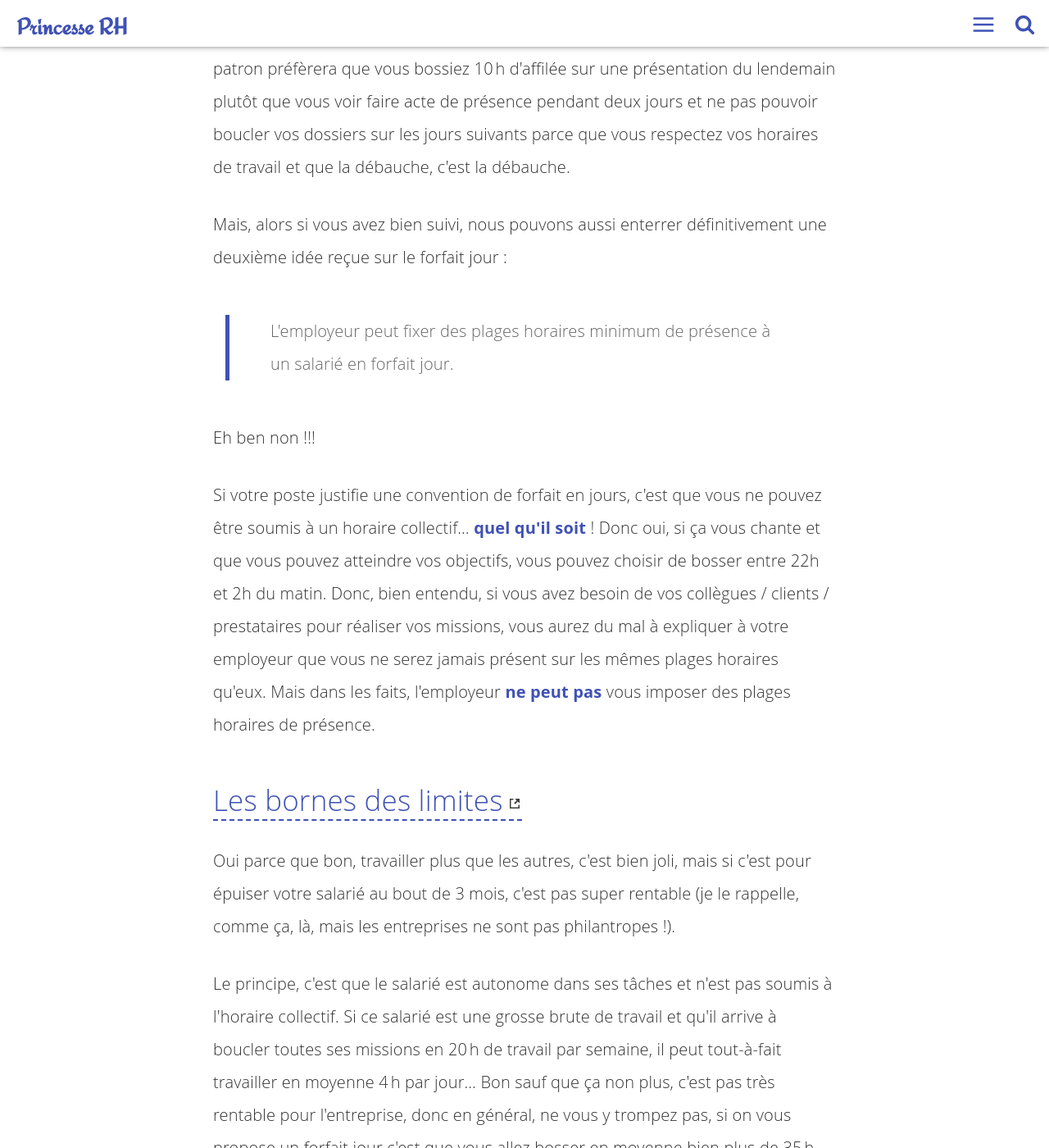
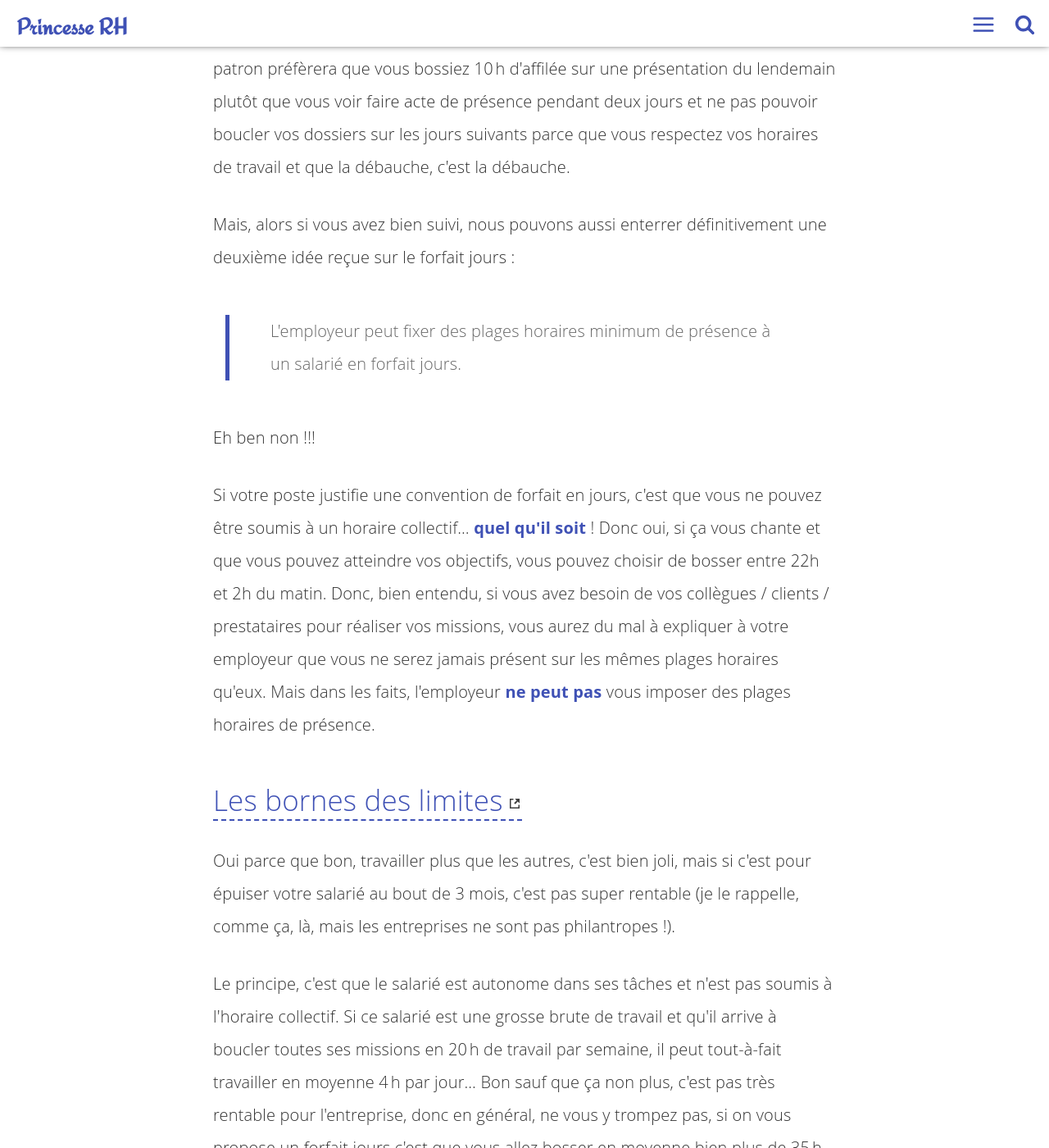
Before and after one commit to Libelilou/libelilou.github.io, a Jekyll site: the page built from _posts/rh/2017-05-08-forfait-jours.md, in a window 1280 px wide and 1400 px high, scrolled down 4324 px. Shown: the whole window at 82% size. Built offline with Jekyll 4.4.1, drawn with Linux system fonts in a browser that asks for light colours; comment, search, counter and statistics services are not loaded; some of the changed text lies outside the part shown.

Commit message:
Uniformisation

```diff
--- a/_posts/rh/2017-05-08-forfait-jour.md
+++ b/_posts/rh/2017-05-08-forfait-jours.md
@@ -1,21 +1,23 @@
 ---
-title : "Le forfait jour"
+title : "Le forfait jours"
 introduction: "Savez-vous vraiment ce qui se cache derrière cette convention un peu particulière ? Démêlons le vrai de l'alternative fact :D"
 post-color: 2
+redirect_from:
+  - /2017/05/08/forfait-jour.html
 tags:
   - temps de travail
   - rémunération
 ---
 
-J'ai déjà abordé la question du forfait jour dans un [article précédent sur les durées de travail](https://libelilou.github.io/2016/12/30/horaires.html) (fort bien écrit, du reste) mais j'ai cru comprendre que ce sujet intéressait **un grand nombre** de mes **très nombreux** lecteurs, donc je vous propose d'approfondir un peu ce sujet ensemble (enfin, quand je dis "ensemble" c'est façon de parler parce que c'est quand-même moi qui fais tout le boulot… mais ça me fait plaisir :P).
+J'ai déjà abordé la question du forfait jours dans un [article précédent sur les durées de travail](https://libelilou.github.io/2016/12/30/horaires.html) (fort bien écrit, du reste) mais j'ai cru comprendre que ce sujet intéressait **un grand nombre** de mes **très nombreux** lecteurs, donc je vous propose d'approfondir un peu ce sujet ensemble (enfin, quand je dis "ensemble" c'est façon de parler parce que c'est quand-même moi qui fais tout le boulot… mais ça me fait plaisir :P).
 
 Vous n'êtes d'ailleurs pas les seuls à vous poser des questions puisque la Cour de Cassation a rendu plusieurs arrêts ces derniers mois, peut-être dans une volonté de recadrer le recours aux conventions de forfait en jours. La loi Travail[^ref] a permis de sécuriser un peu les règles régissant ces contrats.
 
 [^ref]: [Loi n° 2016-1088 du 8 août 2016 relative au travail, à la modernisation du dialogue social et à la sécurisation des parcours professionnels](https://www.legifrance.gouv.fr/affichTexte.do?cidTexte=JORFTEXT000032983213&categorieLien=id)
 
-## Et euh… c'est quoi déjà le forfait jour ?
+## Et euh… c'est quoi déjà le forfait jours ?
 
-Bon alors, je répète pour ceux qui roupillent au fond de la classe, collés au radiateur : le nom complet c'est <q>convention de forfait en jours</q>, communément abrégé en "forfait jour".
+Bon alors, je répète pour ceux qui roupillent au fond de la classe, collés au radiateur : le nom complet c'est <q>convention de forfait en jours</q>, communément abrégé en "forfait jours".
 
 Pour faire très simple, c'est un type de durée du travail. Je ne le répèterai jamais assez : **lisez** votre contrat de travail avant de le signer ! Il regroupe tout un tas d'informations utiles comme (liste pas du tout exhaustive) :
 
@@ -36,11 +38,11 @@
 
 ## Et moi, j'y ai droit ?
 
-Démolissions direct l'<i lang="en">alternative fact</i> le plus répandu sur le forfait jour :
+Démolissions direct l'<i lang="en">alternative fact</i> le plus répandu sur le forfait jours :
 
-> Le forfait jour est réservé aux cadres
+> Le forfait jours est réservé aux cadres
 
-Eh non, le forfait jour n'est pas réservé aux cadres. En réalité le Code du Travail stipule que les conventions en forfait jour sont réservées :
+Eh non, le forfait jours n'est pas réservé aux cadres. En réalité le Code du Travail stipule que les conventions en forfait jours sont réservées :
 
 - aux "cadres autonomes dans l'organisation de leur emploi du temps et dont la nature des fonctions ne les conduit pas à suivre l'horaire collectif" ;
 - aux "salariés dont la durée du travail ne peut être prédéterminée et qui disposent d'une réelle autonomie dans l'organisation de leur emploi du temps pour l'exercice des responsabilités".
@@ -51,9 +53,9 @@
 
 Par exemple, si vous êtes consultant : vos projets ne sont pas linéaires et votre patron préfèrera que vous bossiez 10&#8239;h d'affilée sur une présentation du lendemain plutôt que vous voir faire acte de présence pendant deux jours et ne pas pouvoir boucler vos dossiers sur les jours suivants parce que vous respectez vos horaires de travail et que la débauche, c'est la débauche.
 
-Mais, alors si vous avez bien suivi, nous pouvons aussi enterrer définitivement une deuxième idée reçue sur le forfait jour :
+Mais, alors si vous avez bien suivi, nous pouvons aussi enterrer définitivement une deuxième idée reçue sur le forfait jours :
 
-> L'employeur peut fixer des plages horaires minimum de présence à un salarié en forfait jour.
+> L'employeur peut fixer des plages horaires minimum de présence à un salarié en forfait jours.
 
 Eh ben non !!!
 
@@ -63,13 +65,13 @@
 
 Oui parce que bon, travailler plus que les autres, c'est bien joli, mais si c'est pour épuiser votre salarié au bout de 3 mois, c'est pas super rentable (je le rappelle, comme ça, là, mais les entreprises ne sont pas philantropes !).
 
-Le principe, c'est que le salarié est autonome dans ses tâches et n'est pas soumis à l'horaire collectif. Si ce salarié est une grosse brute de travail et qu'il arrive à boucler toutes ses missions en 20&#8239;h de travail par semaine, il peut tout-à-fait travailler en moyenne 4&#8239;h par jour… Bon sauf que ça non plus, c'est pas très rentable pour l'entreprise, donc en général, ne vous y trompez pas, si on vous propose un forfait jour c'est que vous allez bosser en moyenne bien plus de 35&#8239;h par semaine !
+Le principe, c'est que le salarié est autonome dans ses tâches et n'est pas soumis à l'horaire collectif. Si ce salarié est une grosse brute de travail et qu'il arrive à boucler toutes ses missions en 20&#8239;h de travail par semaine, il peut tout-à-fait travailler en moyenne 4&#8239;h par jour… Bon sauf que ça non plus, c'est pas très rentable pour l'entreprise, donc en général, ne vous y trompez pas, si on vous propose un forfait jours c'est que vous allez bosser en moyenne bien plus de 35&#8239;h par semaine !
 
 [Heureusement, il y a la loi](https://youtu.be/txxpbd440Ag?t=21s) pour protéger un peu les salariés, notamment celle du 08 août 2016 qui a renforcé le cadre juridique de ces conventions afin de garantir la sécurité et la santé du salarié.
 
 ### [Négociation collective](https://youtu.be/JAvhnHzJZL4?t=52s)
 
-Déjà, il faut savoir que vous ne pouvez conclure une convention de ce type **que** si elle est prévue dans un accord collectif (accord de branche, convention collective) **et** qu'un certain nombre de conditions y sont stipulées. En effet, notamment depuis la nouvelle Loi travail, l'employeur doit garantir à ses salariés au forfait jour :
+Déjà, il faut savoir que vous ne pouvez conclure une convention de ce type **que** si elle est prévue dans un accord collectif (accord de branche, convention collective) **et** qu'un certain nombre de conditions y sont stipulées. En effet, notamment depuis la nouvelle Loi travail, l'employeur doit garantir à ses salariés au forfait jours :
 
 - une charge de travail **raisonnable**… mouais bon, après, tout dépend ce qu'on entend par raisonnable, c'est comme [les goûts et les couleurs](http://www.jaconsultingroup.com/images/zezttz7.JPG) mais en cas de litige, les Prud'Hommes trancheront ;
 - une répartition du travail du salarié dans le temps également **raisonnable** (concrètement, si les missions qui vous sont confiées font que vous devez bosser 50&#8239;h par semaine pendant trois mois puis 20&#8239;h par semaine pendant les trois suivants, votre convention sera très probablement nulle) ;
@@ -90,4 +92,4 @@
 
 ## Et l'argent ?
 
-Vous l'aurez compris, le forfait jour est type de contrat adapté à des conditions de travail qui sortent de l'ordinaire. À ce titre, il est souvent rémunéré en conséquence. De nombreuses conventions précises d'ailleurs des majorations obligatoires pour les entreprises qui souhaiteraient y avoir recours. Lisez la vôtre et négociez avec votre employeur.
+Vous l'aurez compris, le forfait jours est type de contrat adapté à des conditions de travail qui sortent de l'ordinaire. À ce titre, il est souvent rémunéré en conséquence. De nombreuses conventions précises d'ailleurs des majorations obligatoires pour les entreprises qui souhaiteraient y avoir recours. Lisez la vôtre et négociez avec votre employeur.
```
Also changed, not shown: _posts/rh/2016-12-30-horaires.md (+3 -3 lines), _posts/rh/2018-08-12-phptour.md (+11 -11 lines).
